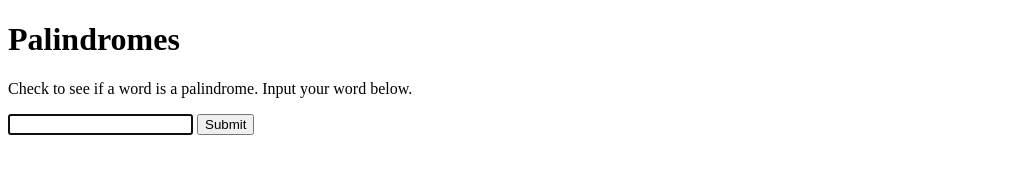
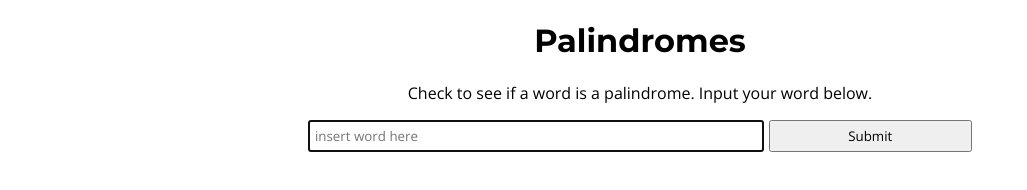
Before and after one commit to brodenbeck/palindromeAngularApplication, a plain HTML site: page index.html in a window 1280 px wide. Shown: the whole page, without its empty margins (0-1027 px from the left). Drawn offline with nearby package versions, Linux system fonts and the light colour scheme; some packages are replaced by stand-ins of ours.

Commit message:
basic styling

```diff
--- a/index.html
+++ b/index.html
@@ -3,6 +3,8 @@
 	<head>
 		<title>Palindrome Application</title>
 		<link rel="stylesheet" type="text/css" href="main.css">
+		<link href='https://fonts.googleapis.com/css?family=Montserrat:700' rel='stylesheet' type='text/css'>
+		<link href='https://fonts.googleapis.com/css?family=Open+Sans' rel='stylesheet' type='text/css'>
 		<script type="text/javascript" src="https://ajax.googleapis.com/ajax/libs/angularjs/1.5.5/angular.min.js"></script>
 		<script type="text/javascript" src="https://cdnjs.cloudflare.com/ajax/libs/angular.js/1.4.0/angular-route.min.js"></script>
 		<script type="text/javascript" src="script.js"></script>
--- a/main.css
+++ b/main.css
@@ -0,0 +1,26 @@
+body {
+	font-family: 'Open Sans', sans-serif;
+	text-align: center;
+}
+
+h1 {
+	font-family: 'Montserrat', sans-serif;
+}
+
+form {
+	position: relative;
+	width: 70%;
+	left: 15%;
+}
+
+input {
+	font-family: 'Open Sans', sans-serif;
+	padding: 5px;
+	width: 50%;
+}
+
+button {
+	font-family: 'Open Sans', sans-serif;
+	padding: 5px;
+	width: 23%;
+}
--- a/partials/form.html
+++ b/partials/form.html
@@ -1,6 +1,6 @@
 <p>Check to see if a word is a palindrome. Input your word below.</p>
 
 <form>
-	<input type="text" ng-model="userInput" autofocus />
+	<input type="text" placeholder="insert word here" ng-model="userInput" autofocus />
 	<button type="button" ng-click="isPalindrome(userInput)">Submit</button>
 </form>
```
